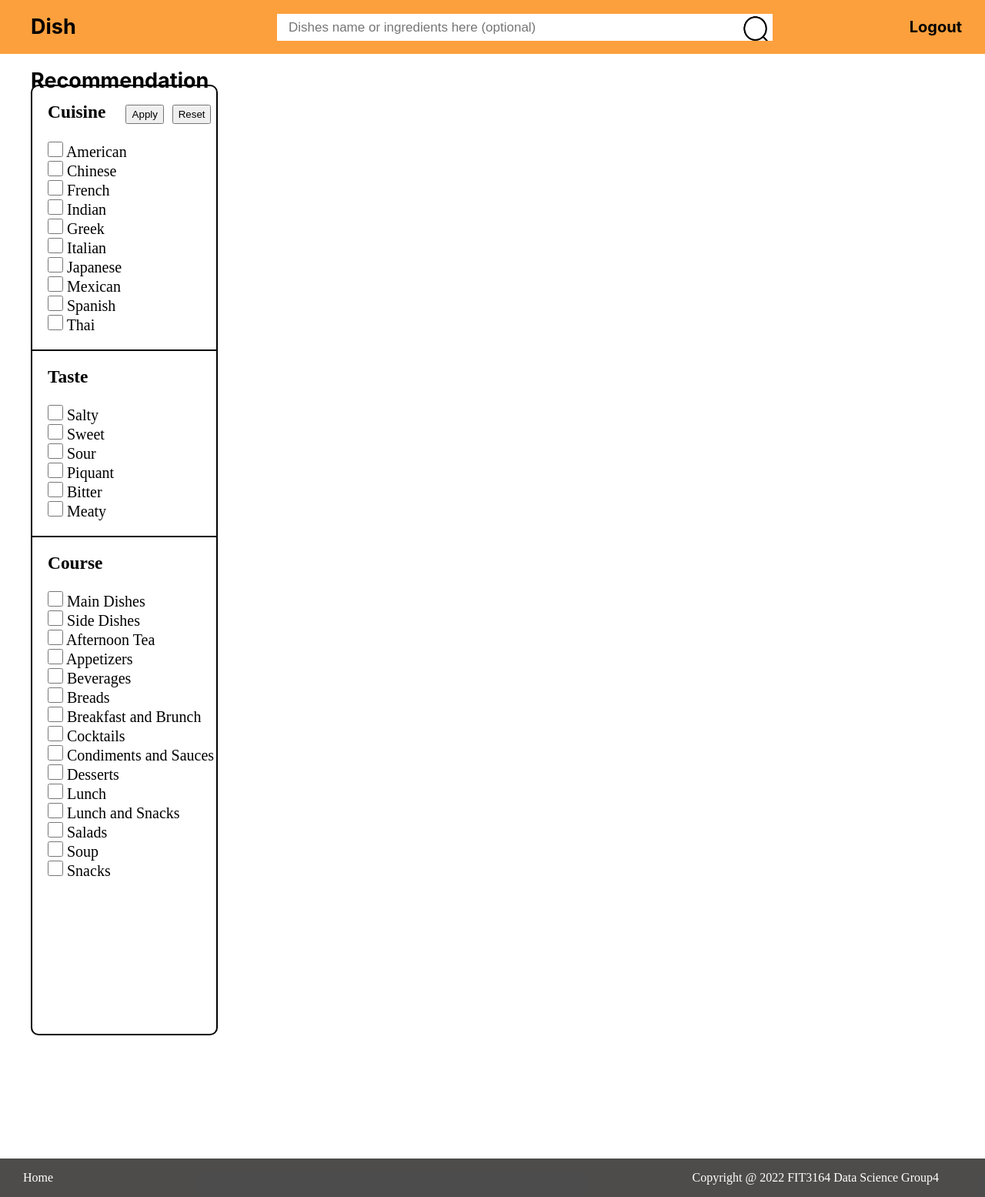
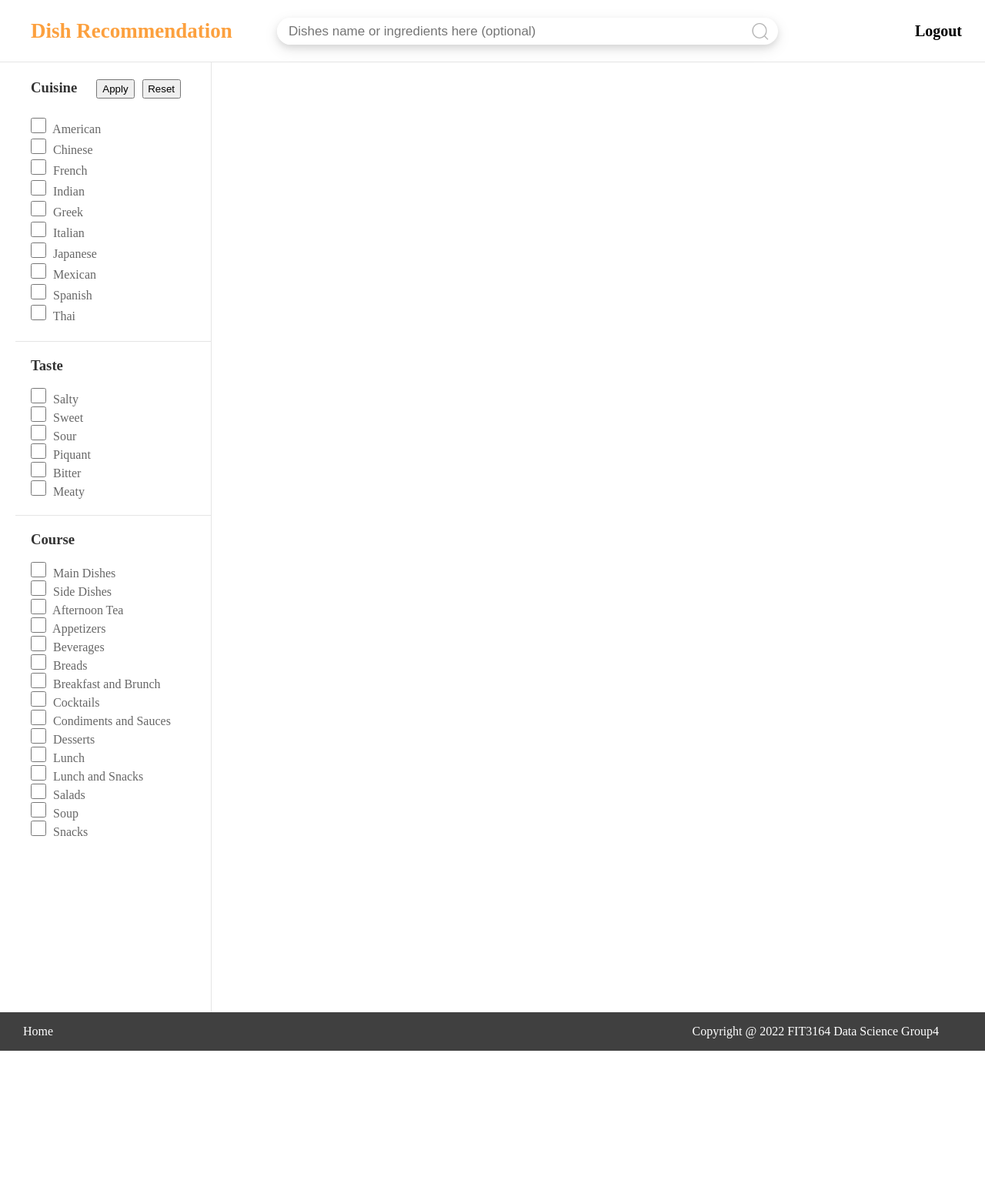
Before and after one commit to Exdragon25/FIT3164_DS4_Project, a Flask app: template templates/searchpage1.html in a window 1280 px wide. Shown: the whole page at 77% size. After the commit the page ends 1365 px from the top, so only its background shows below. Run offline with Flask 2, Linux system fonts and the light colour scheme; the template is opened without the code that fills it, so the values that code supplies are empty; parts of the project's set-up code (start-up, migrations or seed data) failed here and were passed over.

Commit message:
change the looking and design of the result page

```diff
--- a/static/searchpagestyle.css
+++ b/static/searchpagestyle.css
@@ -16,6 +16,9 @@ a:hover {
 li {
     list-style: none;
 }
+H3{
+    color:rgba(0, 0, 0, 0.8);
+}
 
 .clearfix:after {
     content: "";
@@ -30,62 +33,75 @@ li {
 }
 
 .nav {
-    height: 70px;
-    background-color: #fc911fdc;
+    height: 80px;
+    background-color: #FFFFFF;
     display: flex;
     justify-content: space-between;
+    border-bottom: 1px solid rgba(0, 0, 0, 0.1);
+
 }
 
 .nav .title {
-    line-height: 70px;
+    line-height: 80px;
     font-size: 27px;
-    font-family: 'Inter', serif;
+    font-family: 'Pacifico', serif;
     font-weight: 700;
     display: inline-block;
     min-width: 280px;
     margin-left: 40px;
     margin-right: 40px;
+
 }
 .nav .title a {
-    color:black;
+    color: #fc911fdc;
 }
 
 .nav .searchbox {
     height: 35px;
     min-width: 200px;
-    margin: 18px 0;
+    margin: 23px 0;
     background-color: #fff;
     flex: 80%;
     display: flex;
     align-items: center;
     justify-content: space-between;
+    border-color: darkgray;
+    border-radius: 20px;
+    box-shadow: 0 4px 8px 0 rgba(0, 0, 0, 0.10), 0 6px 20px 0 rgba(0, 0, 0, 0.09);
+
 }
 
 .nav .searchbox input {
+    border: none;
     height: 35px;
     min-width: 145px;
     flex: 80%;
-    border: none;
     padding-left: 15px;
     color: #726d66dc;
     font-size: 17px;
     display: inline-block;
+    border-radius: 20px;
+
+
+
 }
 
 .searchbox button {
-    width: 40px;
-    height: 35px;
+    width: 25px;
+    height: 25px;
     border: 0;
+    margin-right: 10px;
     background: url('/static/searchicon.png');
     background-size: cover;
     display: inline-block;
+    opacity: 30%;
 }
 
 .nav .user {
     margin-left: 10%;
-    line-height: 70px;
+    line-height: 80px;
     font-size: 20px;
-    font-family: 'Inter', serif;
+    font-family: 'Itim', serif;
     font-weight: 700;
     display: inline-block;
 }
@@ -93,15 +109,15 @@ li {
     color: black;
 }
 .nav .logout a:hover {
-    color: #FFFFFF;
+    color: #ff8500;
 }
 .nav .logout {
     color: black;
     margin-left: 50px;
     margin-right: 30px;
-    line-height: 70px;
+    line-height: 80px;
     font-size: 20px;
-    font-family: 'Inter', serif;
+    font-family: 'Itim', serif;
     font-weight: 700;
     display: inline-block;
 }
@@ -110,9 +126,9 @@ li {
     color: black;
     margin-left: 50px;
     margin-right: 30px;
-    line-height: 70px;
+    line-height: 80px;
     font-size: 20px;
-    font-family: 'Inter', serif;
+    font-family: 'Itim', serif;
     font-weight: 700;
     display: inline-block;
 }
@@ -120,44 +136,50 @@ li {
     color: black;
 }
 .nav .login a:hover {
-    color: #FFFFFF;
+    color: #ff8500;
 }
 
 .filter {
     min-height: 1075px;
-    border: 2px solid black;
-    border-radius: 10px;
-    margin: 40px 40px calc(100% - 1120px);
-    flex: 20%
+    border-right: 1px solid rgba(0, 0, 0, 0.1);
+    margin-right: 50px;
+    margin-left: 20px;
+    flex: 22%;
+    font-family: 'Acme', serif;
+    font-weight: 200;
+    color: rgba(0, 0, 0, 0.6);
+
 }
 
 .filter .cuisine {
     min-height: 285px;
-    border-bottom: 2px solid black;
+    border-bottom: 1px solid rgba(0, 0, 0, 0.1);
     padding-left: 20px;
     padding-top: 20px;
     padding-bottom: 20px;
-    font-size: 20px;
+    font-size: 16px;
+    line-height: 25px;
 }
 
 .filter .taste {
     min-height: 185px;
-    border-bottom: 2px solid black;
+    border-bottom: 1px solid rgba(0, 0, 0, 0.1);
     padding-left: 20px;
     padding-top: 20px;
     padding-bottom: 20px;
-    font-size: 20px;
+    font-size: 16px;
 }
 .filter .course {
     min-height: 605px;
     padding-left: 20px;
     padding-top: 20px;
     padding-bottom: 20px;
-    font-size: 20px;
+    font-size: 16px;
 }
 .filter input {
     width: 20px;
     height: 20px;
+    margin-right: 5px;
 }
 .filter button{
     margin-left:20px;
@@ -174,23 +196,34 @@ li {
     min-height: calc(100% - 120px);
     flex: 40%;
     font-size: 18px;
+    padding-right: 15px;
 }
 .result_right {
     margin-top: 70px;
     min-height: calc(100% - 120px);
     flex: 40%;
-    font-size: 18px;
+    padding-right: 15px;
 }
-.result_left button{
+.result_right button{
     margin-top: 30px;
-    width:80px;
-    height:25px;
+    /*width:100px;*/
+    /*height:35px;*/
+    font-size: 15px;
+    font-family: 'Itim', serif;
+    padding: 10px 10px 10px 10px;
 }
 .result_right ul li a {
-    color:black;
+    color:rgba(0, 0, 0, 0.85);
+    font-family: 'Itim', serif;
+    line-height: 40px;
+    font-size: 20px;
+    margin-right: 20px;
 }
 .result_left ul li a {
-    color:black;
+    color:rgba(0, 0, 0, 0.85);
+    font-family: 'Itim', serif;
+    line-height: 40px;
+    font-size: 20px;
 }
 .result_right ul li a:hover {
     color: #ff8500;
@@ -202,7 +235,7 @@ li {
 .footer {
     padding-right: 30px;
     height: 50px;
-    background-color: #252423d0;
+    background-color: rgba(0, 0, 0, 0.75);
     color: #FFFFFF;
     font-size: 16px;
     text-align: right;
```
Also changed, not shown: templates/searchpage.html (+10 -8 lines).
